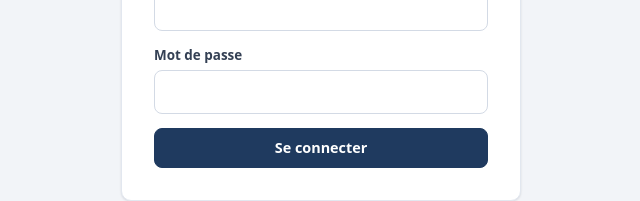
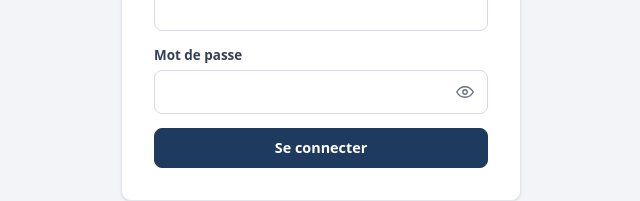
Before and after one commit to Miorena/gestion-patrimoine, an Angular app in the folder web/: page /login in a window 1280 px wide. Shown: the part 319-520 px from the top of the page, without its empty margins (319-959 px from the left). Built offline with nearby package versions, Linux system fonts and the light colour scheme.

Commit message:
feat(web): bouton pour afficher ou masquer le mot de passe à la connexion

```diff
--- a/web/src/app/features/login/login.html
+++ b/web/src/app/features/login/login.html
@@ -17,7 +17,58 @@
 
     <div class="field">
       <label for="password">Mot de passe</label>
-      <input id="password" type="password" formControlName="password" autocomplete="current-password" />
+      <div class="password-wrap">
+        <input
+          id="password"
+          [type]="showPassword() ? 'text' : 'password'"
+          formControlName="password"
+          autocomplete="current-password"
+        />
+        <button
+          type="button"
+          class="toggle-password"
+          (click)="togglePassword()"
+          [attr.aria-label]="
+            showPassword() ? 'Masquer le mot de passe' : 'Afficher le mot de passe'
+          "
+          [attr.aria-pressed]="showPassword()"
+          [title]="showPassword() ? 'Masquer le mot de passe' : 'Afficher le mot de passe'"
+        >
+          @if (showPassword()) {
+            <svg
+              width="18"
+              height="18"
+              viewBox="0 0 24 24"
+              fill="none"
+              stroke="currentColor"
+              stroke-width="1.8"
+              stroke-linecap="round"
+              stroke-linejoin="round"
+              aria-hidden="true"
+            >
+              <path
+                d="M17.94 17.94A10.07 10.07 0 0 1 12 20c-7 0-11-8-11-8a18.45 18.45 0 0 1 5.06-5.94M9.9 4.24A9.12 9.12 0 0 1 12 4c7 0 11 8 11 8a18.5 18.5 0 0 1-2.16 3.19m-6.72-1.07a3 3 0 1 1-4.24-4.24"
+              />
+              <path d="M1 1l22 22" />
+            </svg>
+          } @else {
+            <svg
+              width="18"
+              height="18"
+              viewBox="0 0 24 24"
+              fill="none"
+              stroke="currentColor"
+              stroke-width="1.8"
+              stroke-linecap="round"
+              stroke-linejoin="round"
+              aria-hidden="true"
+            >
+              <path d="M1 12s4-7 11-7 11 7 11 7-4 7-11 7S1 12 1 12z" />
+              <circle cx="12" cy="12" r="3" />
+            </svg>
+          }
+        </button>
+      </div>
       @if (form.controls.password.touched && form.controls.password.invalid) {
         <small class="error">Le mot de passe est obligatoire.</small>
       }
--- a/web/src/app/features/login/login.ts
+++ b/web/src/app/features/login/login.ts
@@ -20,11 +20,16 @@ export class Login {
   });
   protected readonly loading = signal(false);
   protected readonly error = signal<string | null>(null);
+	protected readonly showPassword = signal(false);
 
   constructor() {
     // Already logged in: go straight to the app
     if (this.auth.isLoggedIn()) this.router.navigate(['/assets']);
   }
+
+	protected togglePassword() {
+		this.showPassword.update((visible) => !visible);
+	}
 
   protected submit() {
     if (this.form.invalid) {
--- a/web/src/styles.css
+++ b/web/src/styles.css
@@ -647,3 +647,40 @@ span.code.chip {
 .login-card p {
   margin: 0 0 1.5rem;
 }
+/* Password field with a show / hide button */
+.password-wrap {
+  position: relative;
+}
+.password-wrap input {
+  padding-right: 2.9rem;
+}
+.toggle-password {
+  position: absolute;
+  top: 50%;
+  right: 0.35rem;
+  transform: translateY(-50%);
+  display: inline-flex;
+  align-items: center;
+  justify-content: center;
+  width: 34px;
+  height: 34px;
+  border: 0;
+  border-radius: 8px;
+  background: transparent;
+  color: var(--muted);
+  cursor: pointer;
+  transition:
+    background 0.15s,
+    color 0.15s;
+}
+.toggle-password:hover {
+  background: var(--primary-soft);
+  color: var(--primary);
+}
+.toggle-password:focus-visible {
+  outline: 2px solid var(--focus);
+}
+/* Edge adds its own "reveal" icon: hidden to avoid a duplicate */
+input[type='password']::-ms-reveal {
+  display: none;
+}
```
